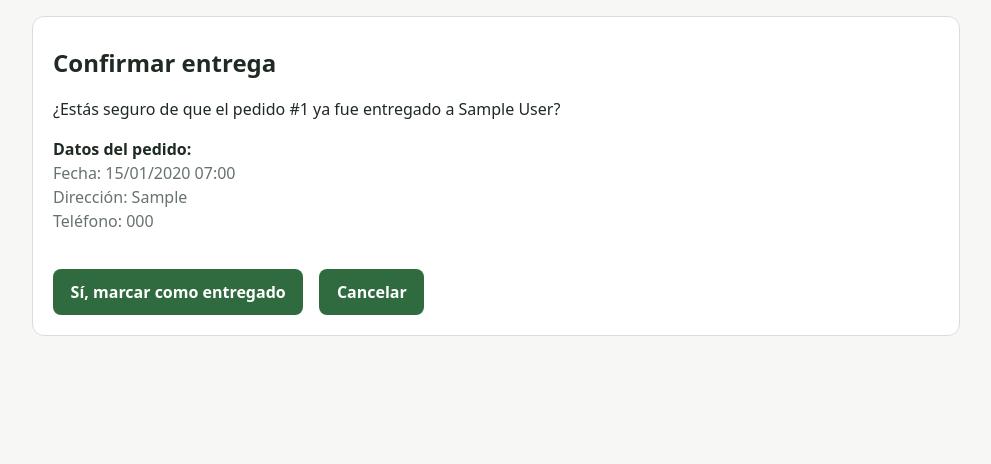
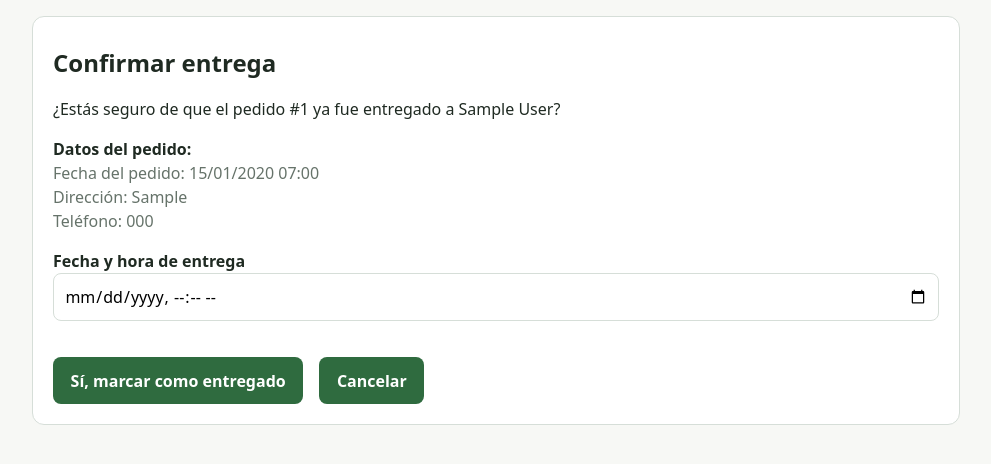
Before and after one commit to ramonaguileira/Eggologic_APP, a Django app: page /tienda/pedido/1/entregado/ in a window 1280 px wide. Shown: the part 52-516 px from the top of the page, without its empty margins (144-1135 px from the left). Run offline with Django 5.2, Linux system fonts and the light colour scheme; a user stored in the database is signed in; tables that the repository leaves empty hold one stand-in row (values such as "Sample post").

Commit message:
Add form to set the entregado_en field during the pedido delivered confirmation.

```diff
--- a/templates/tienda/pedido_entregado.html
+++ b/templates/tienda/pedido_entregado.html
@@ -9,12 +9,17 @@
     <p>¿Estás seguro de que el pedido #{{ pedido.pk }} ya fue entregado a {{ pedido.usuario.get_full_name|default:pedido.usuario.username }}?</p>
     <p>
       <strong>Datos del pedido:</strong><br>
-      <span class="tenue">Fecha: {{ pedido.creado_en|date:"d/m/Y H:i" }}</span><br>
+      <span class="tenue">Fecha del pedido: {{ pedido.creado_en|date:"d/m/Y H:i" }}</span><br>
       <span class="tenue">Dirección: {{ pedido.direccion }}</span><br>
       <span class="tenue">Teléfono: {{ pedido.telefono }}</span>
     </p>
     <form method="post">
       {% csrf_token %}
+      <div class="campo">
+        <label for="{{ form.entregado_en.id_for_label }}">Fecha y hora de entrega</label>
+        {{ form.entregado_en }}
+        {% if form.entregado_en.errors %}<div class="error">{{ form.entregado_en.errors }}</div>{% endif %}
+      </div>
       <div class="acciones">
         <button type="submit" class="boton">Sí, marcar como entregado</button>
         <a href="{% url 'tienda:pedidos_admin' %}" class="boton no-accion">Cancelar</a>
--- a/tienda/forms.py
+++ b/tienda/forms.py
@@ -72,3 +72,10 @@ class PedidoForm(forms.Form):
                 huevos_por_unidad=producto.huevos,
             )
         return pedido
+
+class PedidoEntregadoForm(forms.Form):
+    entregado_en = forms.DateTimeField(
+        label="Fecha y hora de entrega",
+        widget=forms.DateTimeInput(attrs={"type": "datetime-local"}, format="%Y-%m-%dT%H:%M"),
+        required=False
+    )
--- a/tienda/models.py
+++ b/tienda/models.py
@@ -32,6 +32,7 @@ class Pedido(models.Model):
 
     usuario = models.ForeignKey(settings.AUTH_USER_MODEL, on_delete=models.PROTECT, related_name="pedidos")
     creado_en = models.DateTimeField("fecha", auto_now_add=True)
+    entregado_en = models.DateTimeField("fecha de entrega", null=True, blank=True)
     estado = models.CharField(max_length=20, choices=Estado.choices, default=Estado.RECIBIDO)
     forma_pago = models.CharField("forma de pago", max_length=20, choices=FormaPago.choices)
     direccion = models.CharField("dirección de entrega", max_length=200)
--- a/tienda/views.py
+++ b/tienda/views.py
@@ -7,7 +7,7 @@ from django.db.models import Sum
 from cuentas.permisos import requiere
 from impacto.calculos import factores_del_circuito
 
-from .forms import PedidoForm
+from .forms import PedidoForm, PedidoEntregadoForm
 from .models import Pedido, Producto
 from cuentas.models import Cliente, Usuario
 
@@ -68,14 +68,21 @@ def pedido_entregado(request, pedido_id):
     if not (request.user.es_admin() or request.user.puede_ver_datos()):
         raise Http404("No tienes permiso para realizar esta acción.")
 
-    if request.method == "POST":
+    form = PedidoEntregadoForm(request.POST or None)
+    if request.method == "POST" and form.is_valid():
         pedido.estado = Pedido.Estado.ENTREGADO
+        entregado_en = form.cleaned_data["entregado_en"]
+        if entregado_en:
+            pedido.entregado_en = entregado_en
+        else:
+            pedido.entregado_en = timezone.now()
         pedido.save()
         messages.success(request, "El pedido se marcó como entregado.")
-        return redirect("tienda:pedidos_admin")
+        return redirect("tienda:mis_pedidos")
 
     return render(request, "tienda/pedido_entregado.html", {
         "pedido": pedido,
+        "form": form,
     })
 
 
```
